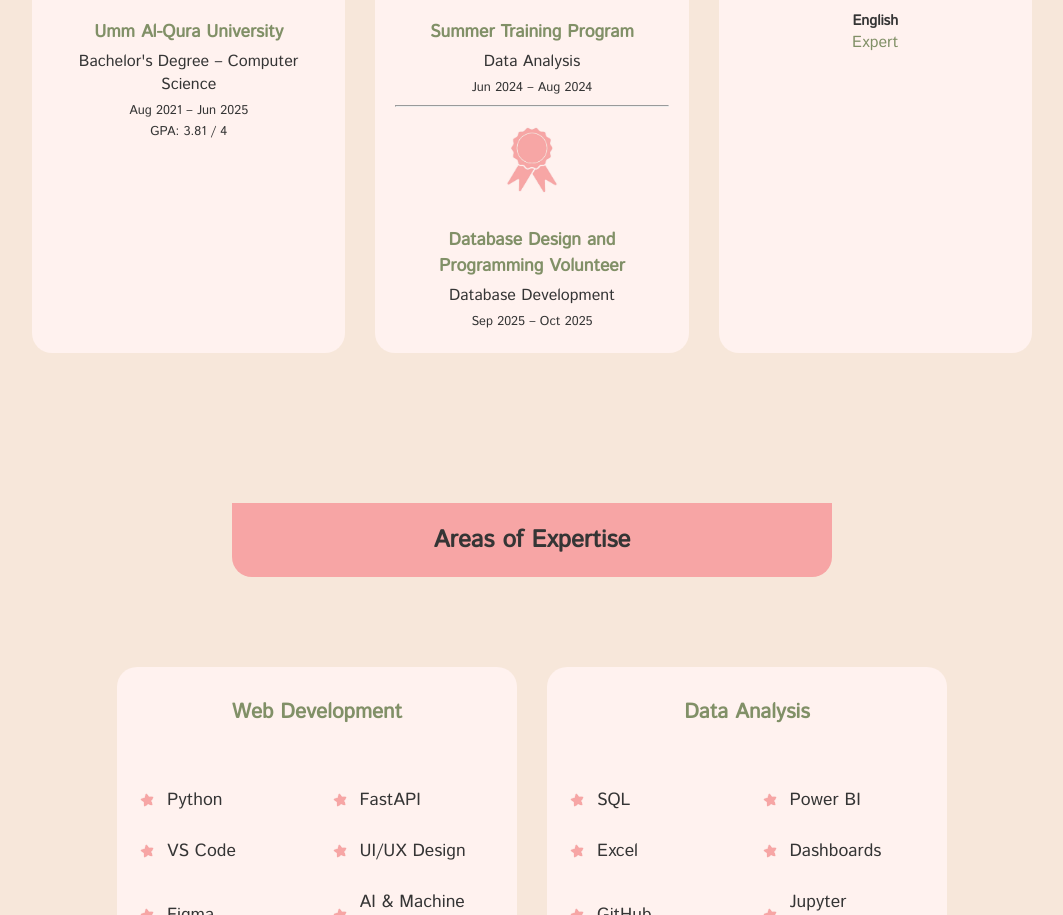
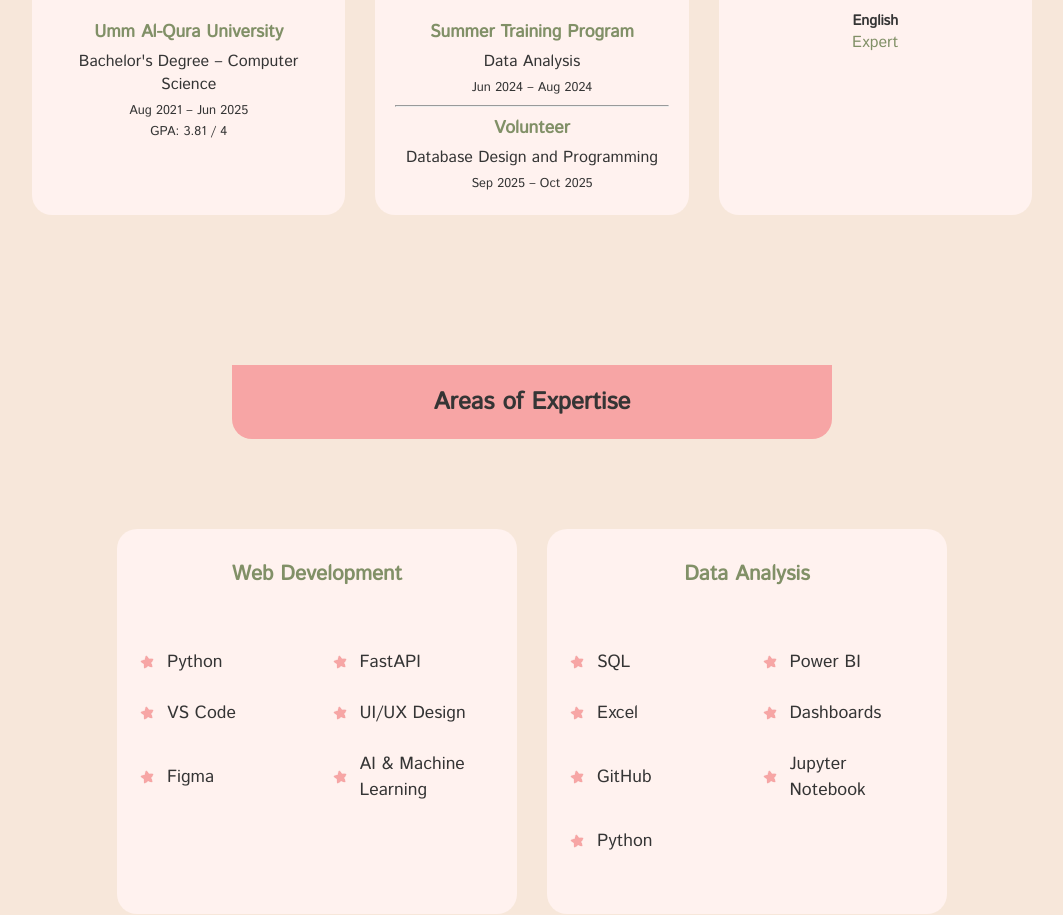
Before and after one commit to RaghadTh24/RaghadTH24.github.io, a plain HTML site: page index.html in a window 1280 px wide. Shown: the part 1679-2594 px from the top of the page, without its empty margins (108-1171 px from the left). Drawn offline with Linux system fonts and the light colour scheme.

Commit message:
Update index.html

```diff
--- a/index.html
+++ b/index.html
@@ -94,9 +94,8 @@
 
   <!-- Volunteer Experience -->
   <div class="box-content">
-    <img src="images/other/exper.jpg" alt="Volunteer Experience" class="circle-img">
-    <h3 class="box-title">Database Design and Programming Volunteer</h3>
-    <p class="box-subtitle">Database Development</p>
+    <h3 class="box-title">Volunteer</h3>
+    <p class="box-subtitle">Database Design and Programming</p>
     <p class="box-date">Sep 2025 – Oct 2025</p>
   </div>
 </div>
```
